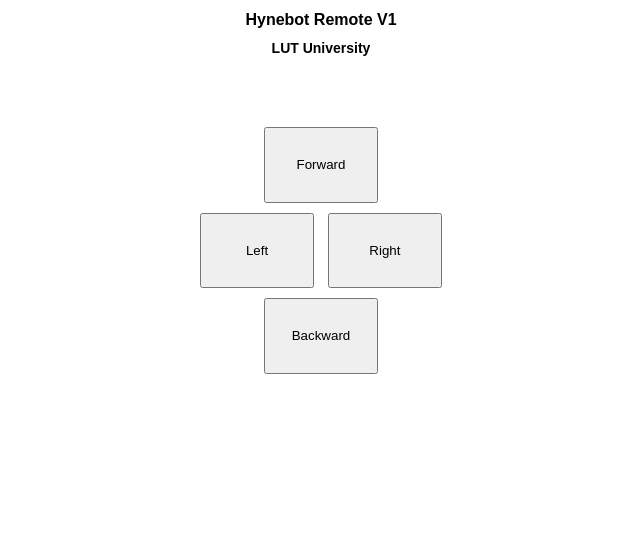
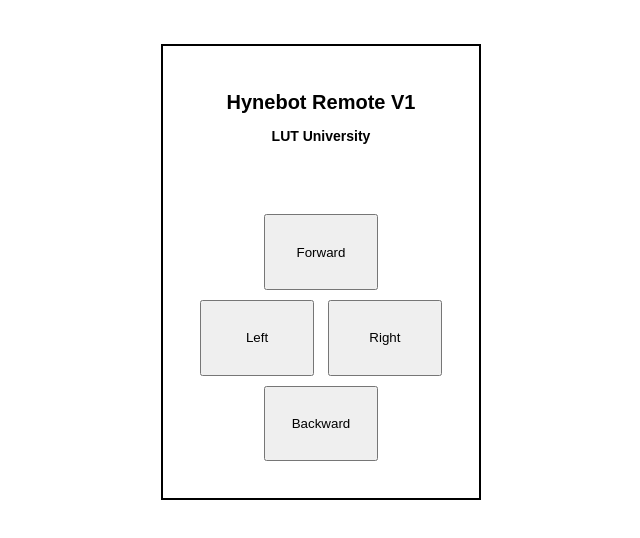
Before and after one commit to SachiWeera/HynebotRemote, a plain HTML site: page index.html in a window 1280 px wide. Shown: the whole page, without its empty margins (319-959 px from the left). Drawn offline with Linux system fonts and the light colour scheme.

Commit message:
Update index.html

```diff
--- a/index.html
+++ b/index.html
@@ -11,7 +11,7 @@
 
         h1 {
             font-family: Arial, sans-serif;
-            font-size: 16px;
+            font-size: 20px;
         }
 
         h2 {
@@ -23,11 +23,20 @@
             height: 20mm;
             margin: 5px;
         }
+
+		.rectangle {
+            border: 2px solid black;
+            padding: 2em;
+            display: inline-block;
+        }
     </style>
     <title>Hynebot Remote V1</title>
 </head>
 <body>
 
+<br><br>
+    <div class="rectangle">
+    <div class="container">
     <h1>Hynebot Remote V1</h1>
     <h2>LUT University</h2>
 
```
